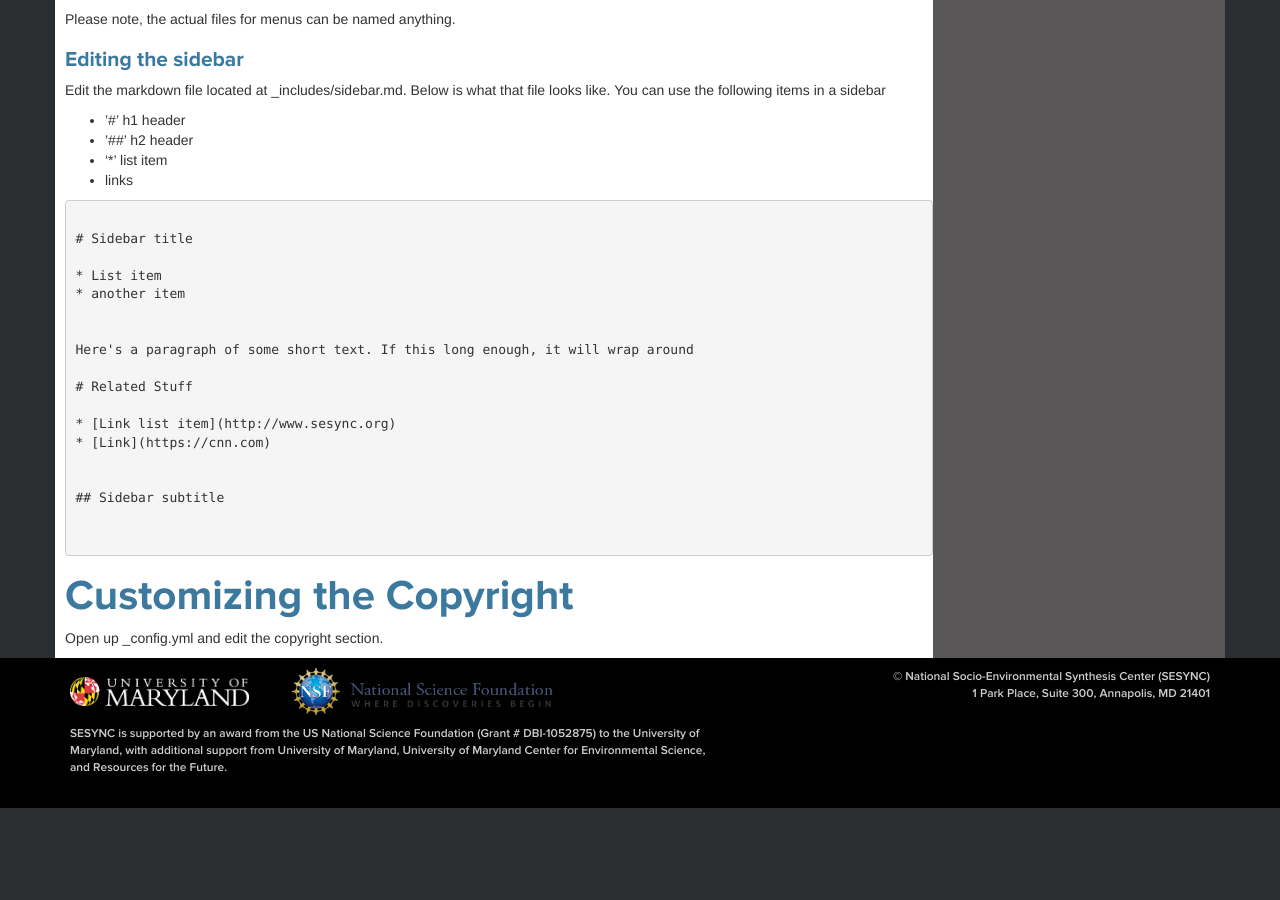
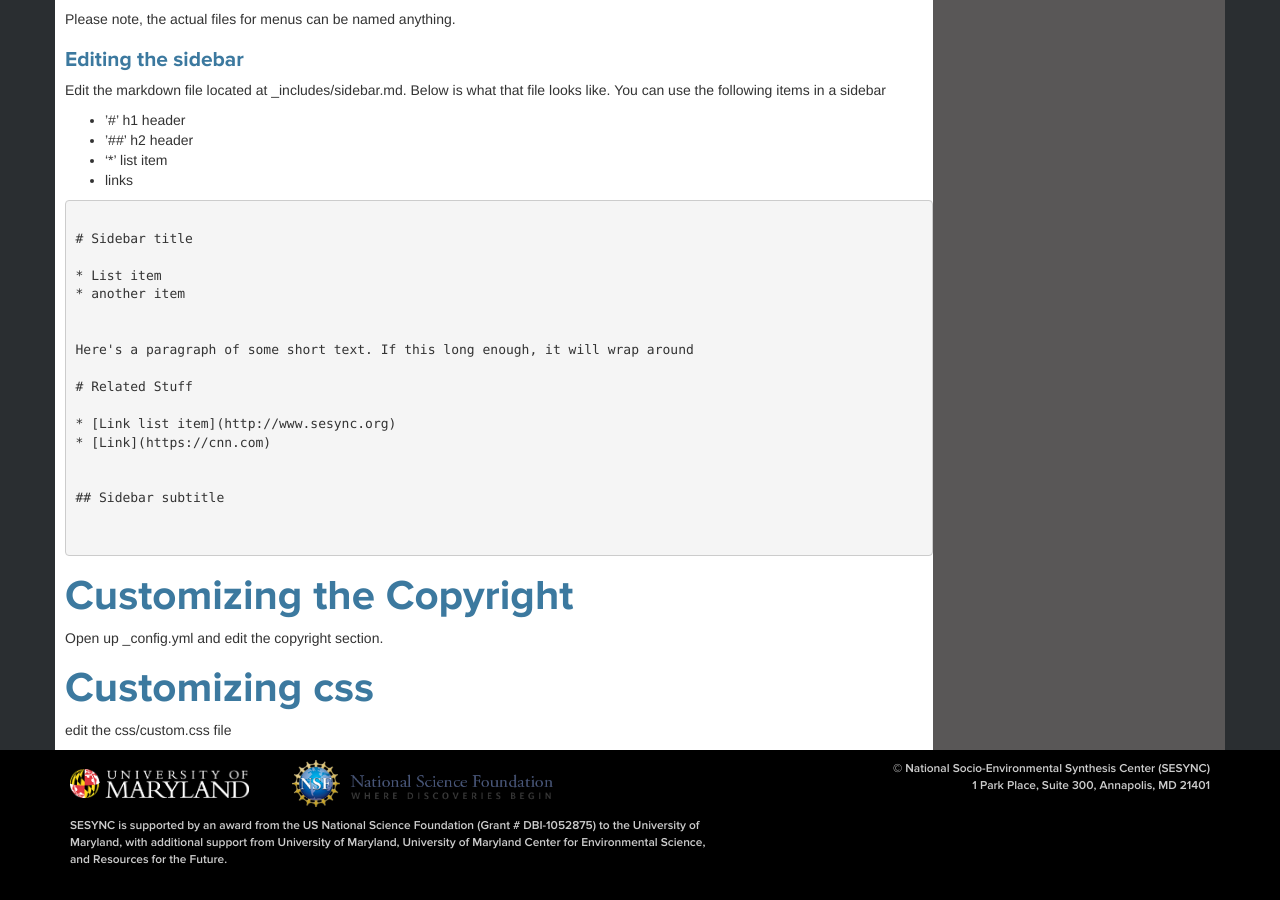
Before and after one commit to SESYNC-ci/sesync-backup, a Jekyll site: the page built from instructions.md, in a window 1280 px wide and 900 px high, scrolled down 687 px. Built offline with Jekyll 4.4.1, drawn with Linux system fonts in a browser that asks for light colours; nearby versions of some CDN libraries; before the commit the page ends 1495 px from its top, so only the background shows below that.

Commit message:
custom css, move js to footer

```diff
--- a/_includes/footer.html
+++ b/_includes/footer.html
@@ -12,3 +12,8 @@
             </div>
     </div>
 </div>
+
+<!-- jQuery (necessary for Bootstrap's JavaScript plugins) -->
+<script src="https://ajax.googleapis.com/ajax/libs/jquery/1.11.3/jquery.min.js"></script>
+<!-- Include all compiled plugins (below), or include individual files as needed -->
+<script src="js/bootstrap.min.js"></script>
--- a/_layouts/default.html
+++ b/_layouts/default.html
@@ -10,6 +10,7 @@
     <!-- Bootstrap -->
     <link href="css/bootstrap.min.css" rel="stylesheet">
     <link href="css/sesync.css" rel="stylesheet">
+    <link href="css/custom.css" rel="stylesheet">
 
     <!-- HTML5 shim and Respond.js for IE8 support of HTML5 elements and media queries -->
     <!-- WARNING: Respond.js doesn't work if you view the page via file:// -->
@@ -45,9 +46,5 @@
 
     {% include footer.html %}
 
-    <!-- jQuery (necessary for Bootstrap's JavaScript plugins) -->
-    <script src="https://ajax.googleapis.com/ajax/libs/jquery/1.11.3/jquery.min.js"></script>
-    <!-- Include all compiled plugins (below), or include individual files as needed -->
-    <script src="js/bootstrap.min.js"></script>
   </body>
 </html>
--- a/instructions.md
+++ b/instructions.md
@@ -48,3 +48,7 @@
 # Customizing the Copyright
 
 Open up _config.yml and edit the copyright section.
+
+# Customizing css
+
+edit the css/custom.css file
```
Also changed, not shown: css/custom.css (added).
